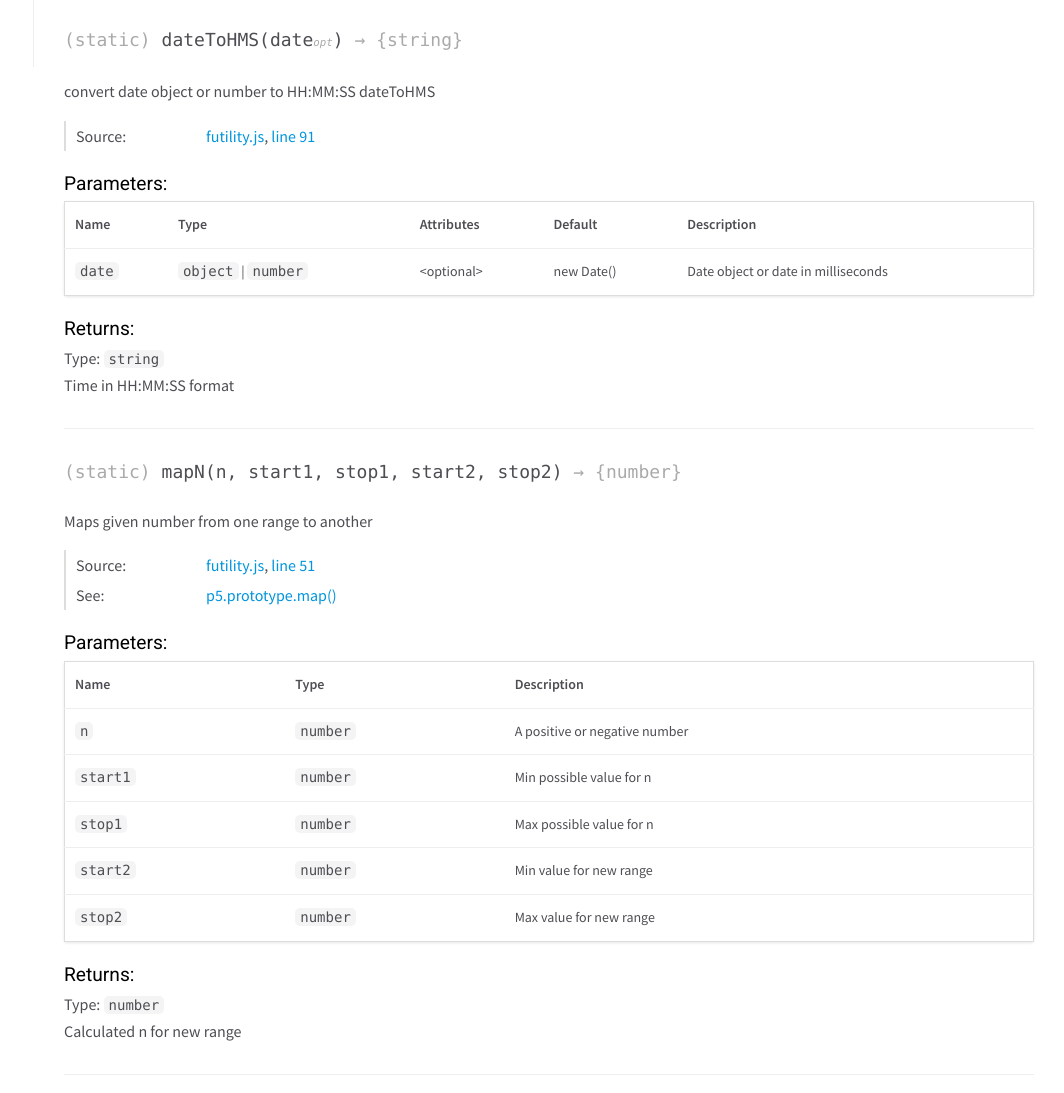
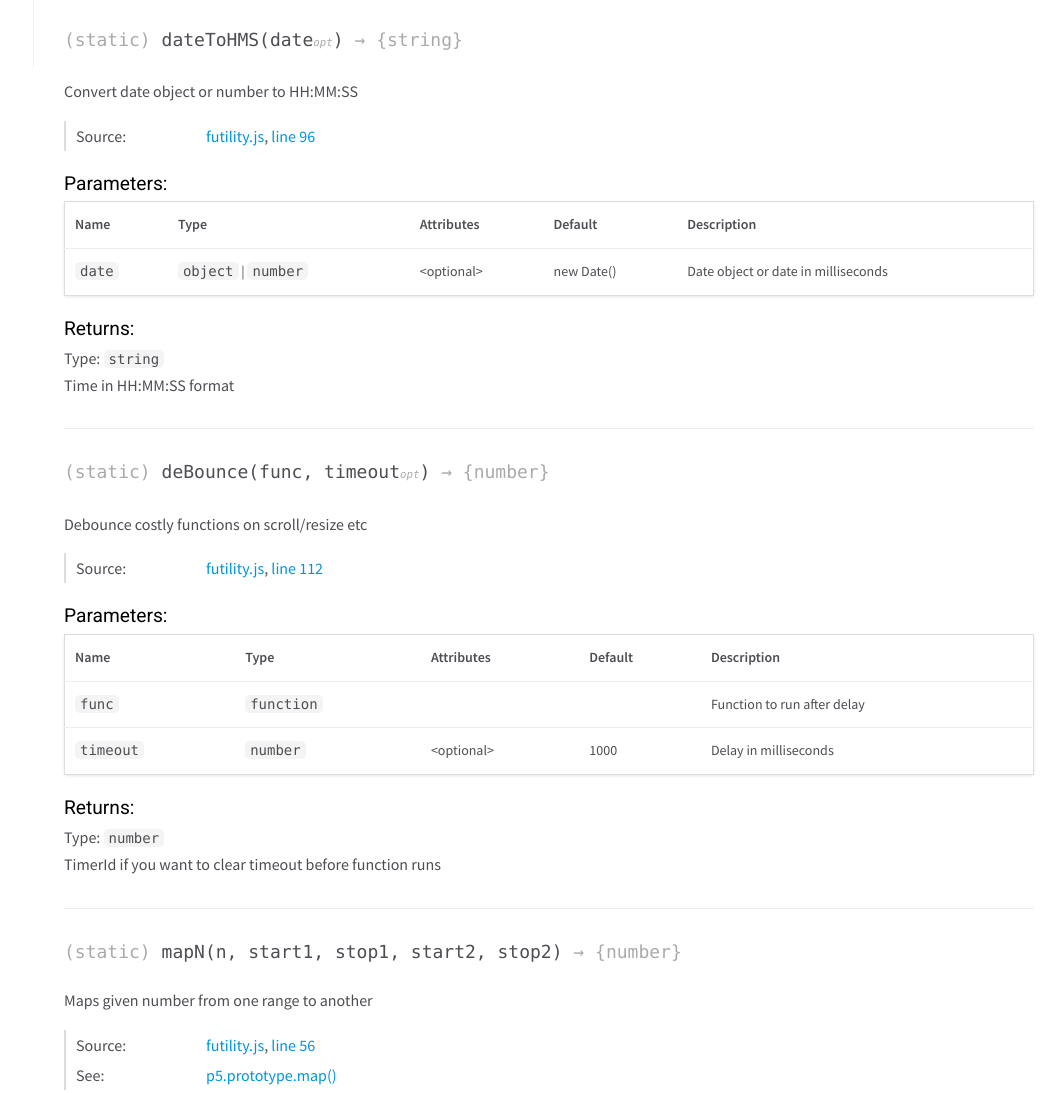
Before and after one commit to Fraasi/futility, a website: page docs/module-futility.html in a window 1280 px wide. Shown: the part 733-1826 px from the top of the page, without its empty margins (216-1280 px from the left). Drawn offline with nearby package versions, Linux system fonts and the light colour scheme.

Commit message:
feat(futility): add debounce function, test(test.js): more tests

```diff
--- a/docs/module-futility.html
+++ b/docs/module-futility.html
@@ -24,7 +24,7 @@
 <label for="nav-trigger" class="overlay"></label>
 
 <nav>
-    <li class="nav-link nav-home-link"><a href="index.html">Home</a></li><li class="nav-heading">Modules</li><li class="nav-heading"><span class="nav-item-type type-module">M</span><span class="nav-item-name"><a href="module-futility.html">futility</a></span></li><li class="nav-item"><span class="nav-item-type type-function">F</span><span class="nav-item-name"><a href="module-futility.html#.cloneObject">cloneObject</a></span></li><li class="nav-item"><span class="nav-item-type type-function">F</span><span class="nav-item-name"><a href="module-futility.html#.dateToHMS">dateToHMS</a></span></li><li class="nav-item"><span class="nav-item-type type-function">F</span><span class="nav-item-name"><a href="module-futility.html#.mapN">mapN</a></span></li><li class="nav-item"><span class="nav-item-type type-function">F</span><span class="nav-item-name"><a href="module-futility.html#.PercentageOf">PercentageOf</a></span></li><li class="nav-item"><span class="nav-item-type type-function">F</span><span class="nav-item-name"><a href="module-futility.html#.secondsToDhms">secondsToDhms</a></span></li><li class="nav-item"><span class="nav-item-type type-function">F</span><span class="nav-item-name"><a href="module-futility.html#.swapObject">swapObject</a></span></li>
+    <li class="nav-link nav-home-link"><a href="index.html">Home</a></li><li class="nav-heading">Modules</li><li class="nav-heading"><span class="nav-item-type type-module">M</span><span class="nav-item-name"><a href="module-futility.html">futility</a></span></li><li class="nav-item"><span class="nav-item-type type-function">F</span><span class="nav-item-name"><a href="module-futility.html#.cloneObject">cloneObject</a></span></li><li class="nav-item"><span class="nav-item-type type-function">F</span><span class="nav-item-name"><a href="module-futility.html#.dateToHMS">dateToHMS</a></span></li><li class="nav-item"><span class="nav-item-type type-function">F</span><span class="nav-item-name"><a href="module-futility.html#.deBounce">deBounce</a></span></li><li class="nav-item"><span class="nav-item-type type-function">F</span><span class="nav-item-name"><a href="module-futility.html#.mapN">mapN</a></span></li><li class="nav-item"><span class="nav-item-type type-function">F</span><span class="nav-item-name"><a href="module-futility.html#.PercentageOf">PercentageOf</a></span></li><li class="nav-item"><span class="nav-item-type type-function">F</span><span class="nav-item-name"><a href="module-futility.html#.secondsToDhms">secondsToDhms</a></span></li><li class="nav-item"><span class="nav-item-type type-function">F</span><span class="nav-item-name"><a href="module-futility.html#.swapObject">swapObject</a></span></li>
 </nav>
 
 <div id="main">
@@ -203,7 +203,7 @@ is passed in, that parameter is returned and no recursion occurs.
 
     <dt class="tag-source">Source:</dt>
     <dd class="tag-source"><ul class="dummy"><li>
-        <a href="futility.js.html">futility.js</a>, <a href="futility.js.html#line27">line 27</a>
+        <a href="futility.js.html">futility.js</a>, <a href="futility.js.html#line32">line 32</a>
     </li></ul></dd>
 
 
@@ -337,8 +337,7 @@ is passed in, that parameter is returned and no recursion occurs.
 
 
 <div class="description">
-    convert date object or number to HH:MM:SS
-dateToHMS
+    Convert date object or number to HH:MM:SS
 </div>
 
 
@@ -374,7 +373,7 @@ dateToHMS
 
     <dt class="tag-source">Source:</dt>
     <dd class="tag-source"><ul class="dummy"><li>
-        <a href="futility.js.html">futility.js</a>, <a href="futility.js.html#line91">line 91</a>
+        <a href="futility.js.html">futility.js</a>, <a href="futility.js.html#line96">line 96</a>
     </li></ul></dd>
 
 
@@ -514,6 +513,224 @@ dateToHMS
 
 
 
+    <h4 class="name" id=".deBounce"><span class="type-signature">(static) </span>deBounce<span class="signature">(func, timeout<span class="signature-attributes">opt</span>)</span><span class="type-signature"> &rarr; {number}</span></h4>
+
+
+
+
+
+<div class="description">
+    Debounce costly functions on scroll/resize etc
+</div>
+
+
+
+
+
+<dl class="details">
+
+
+
+
+
+
+
+
+
+
+
+
+
+
+
+
+
+
+
+
+
+
+
+
+
+
+    <dt class="tag-source">Source:</dt>
+    <dd class="tag-source"><ul class="dummy"><li>
+        <a href="futility.js.html">futility.js</a>, <a href="futility.js.html#line112">line 112</a>
+    </li></ul></dd>
+
+
+
+
+
+
+
+</dl>
+
+
+
+
+
+
+
+
+
+    <h5>Parameters:</h5>
+
+
+<table class="params">
+    <thead>
+    <tr>
+
+        <th>Name</th>
+
+
+        <th>Type</th>
+
+
+        <th>Attributes</th>
+
+
+
+        <th>Default</th>
+
+
+        <th class="last">Description</th>
+    </tr>
+    </thead>
+
+    <tbody>
+
+
+        <tr>
+
+                <td class="name"><code>func</code></td>
+
+
+            <td class="type">
+
+
+<span class="param-type"><code>function</code></span>
+
+
+
+            </td>
+
+
+                <td class="attributes">
+
+
+
+
+
+                </td>
+
+
+
+                <td class="default">
+
+                </td>
+
+
+            <td class="description last">
+                Function to run after delay
+
+            </td>
+        </tr>
+
+
+
+        <tr>
+
+                <td class="name"><code>timeout</code></td>
+
+
+            <td class="type">
+
+
+<span class="param-type"><code>number</code></span>
+
+
+
+            </td>
+
+
+                <td class="attributes">
+
+                    &lt;optional><br>
+
+
+
+
+
+                </td>
+
+
+
+                <td class="default">
+
+                    1000
+
+                </td>
+
+
+            <td class="description last">
+                Delay in milliseconds
+
+            </td>
+        </tr>
+
+
+    </tbody>
+</table>
+
+
+
+
+
+
+
+
+
+
+
+
+
+
+<div class="section-returns">
+<h5>Returns:</h5>
+
+
+
+<dl class="param-type">
+    <dt>
+        Type:
+    </dt>
+    <dd>
+
+<span class="param-type"><code>number</code></span>
+
+
+    </dd>
+</dl>
+
+
+<div class="param-desc">
+    TimerId if you want to clear timeout before function runs
+</div>
+
+
+</div>
+
+
+
+</div>
+
+
+<div class="section-method">
+
+
+
     <h4 class="name" id=".mapN"><span class="type-signature">(static) </span>mapN<span class="signature">(n, start1, stop1, start2, stop2)</span><span class="type-signature"> &rarr; {number}</span></h4>
 
 
@@ -557,7 +774,7 @@ dateToHMS
 
     <dt class="tag-source">Source:</dt>
     <dd class="tag-source"><ul class="dummy"><li>
-        <a href="futility.js.html">futility.js</a>, <a href="futility.js.html#line51">line 51</a>
+        <a href="futility.js.html">futility.js</a>, <a href="futility.js.html#line56">line 56</a>
     </li></ul></dd>
 
 
@@ -828,7 +1045,7 @@ dateToHMS
 
     <dt class="tag-source">Source:</dt>
     <dd class="tag-source"><ul class="dummy"><li>
-        <a href="futility.js.html">futility.js</a>, <a href="futility.js.html#line62">line 62</a>
+        <a href="futility.js.html">futility.js</a>, <a href="futility.js.html#line67">line 67</a>
     </li></ul></dd>
 
 
@@ -1084,7 +1301,7 @@ dateToHMS
 
     <dt class="tag-source">Source:</dt>
     <dd class="tag-source"><ul class="dummy"><li>
-        <a href="futility.js.html">futility.js</a>, <a href="futility.js.html#line72">line 72</a>
+        <a href="futility.js.html">futility.js</a>, <a href="futility.js.html#line77">line 77</a>
     </li></ul></dd>
 
 
@@ -1302,7 +1519,7 @@ dateToHMS
 
     <dt class="tag-source">Source:</dt>
     <dd class="tag-source"><ul class="dummy"><li>
-        <a href="futility.js.html">futility.js</a>, <a href="futility.js.html#line12">line 12</a>
+        <a href="futility.js.html">futility.js</a>, <a href="futility.js.html#line16">line 16</a>
     </li></ul></dd>
 
 
@@ -1382,6 +1599,38 @@ dateToHMS
 
 
 
+
+<div class="section-throws">
+<h5>Throws:</h5>
+
+
+
+<dl>
+    <dt>
+        <div class="param-desc">
+        Throws error if value is not a String
+        </div>
+    </dt>
+    <dd></dd>
+    <dt>
+        <dl>
+            <dt>
+                Type
+            </dt>
+            <dd>
+
+<span class="param-type"><code>TypeError</code></span>
+
+
+            </dd>
+        </dl>
+    </dt>
+    <dd></dd>
+</dl>
+
+
+
+</div>
 
 
 
@@ -1431,7 +1680,7 @@ dateToHMS
 <br class="clear">
 
 <footer>
-    Generated by <a href="https://github.com/jsdoc3/jsdoc">JSDoc 3.5.5</a> on Fri Aug 24 2018 23:03:43 GMT+0300 (FLE Daylight Time) using the Minami theme.
+    Generated by <a href="https://github.com/jsdoc3/jsdoc">JSDoc 3.5.5</a> on Sat Sep 01 2018 14:21:31 GMT+0300 (FLE Daylight Time) using the Minami theme.
 </footer>
 
 <script>prettyPrint();</script>
--- a/package.json
+++ b/package.json
@@ -1,6 +1,6 @@
 {
   "name": "futility",
-  "version": "0.0.1",
+  "version": "0.0.2",
   "description": "",
   "main": "futility.js",
   "scripts": {
```
Also changed, not shown: docs/futility.js.html (+24 -4 lines), docs/index.html (+2 -2 lines), futility.js (+20 -0 lines), futility.test.js (+40 -2 lines), .eslintrc.json.
